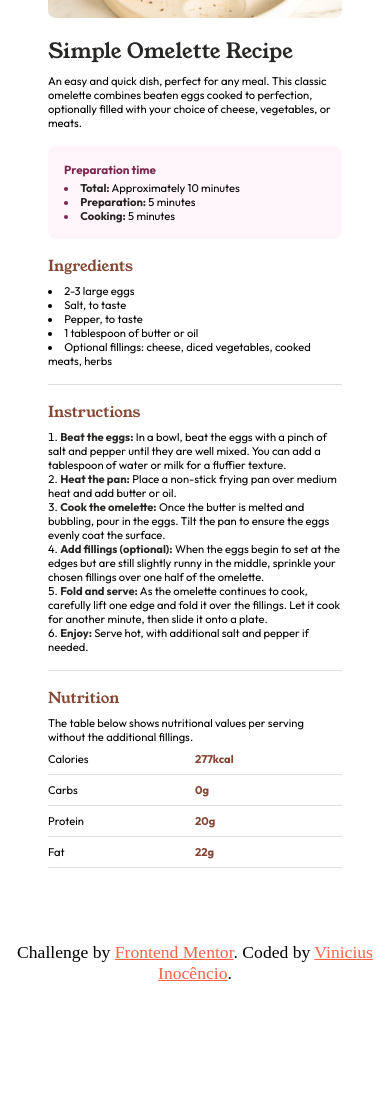
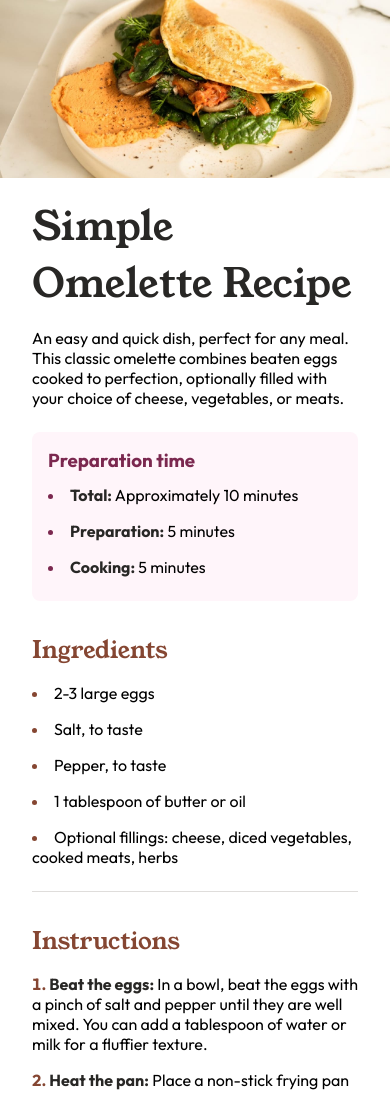
Before and after one commit to inocenciooo/recipe-page-main, a plain HTML site: page index.html in a window 390 px wide. Shown: the top 1093 px of the page. Before the commit the page ends 1009 px from the top, so only its background shows below. Drawn offline with Linux system fonts and the light colour scheme.

Commit message:
finalização do layout, estilizações e responsividade

```diff
--- a/index.html
+++ b/index.html
@@ -1,22 +1,29 @@
 <!DOCTYPE html>
 <html lang="en">
-
   <head>
     <meta charset="UTF-8" />
     <meta name="viewport" content="width=device-width, initial-scale=1.0" />
 
-  <link rel="icon" type="image/png" sizes="32x32" href="./assets/images/favicon-32x32.png" />
-  <link rel="stylesheet" href="./src/reset-global.css">
+    <link
+      rel="icon"
+      type="image/png"
+      sizes="32x32"
+      href="./assets/images/favicon-32x32.png"
+    />
+    <link rel="stylesheet" href="./src/reset-global.css" />
     <link rel="stylesheet" href="./src/style.css" />
-  <link rel="stylesheet" href="./src/responsive.css">
+    <link rel="stylesheet" href="./src/responsive.css" />
 
-  <title>Recipe page | Vinicius Inocêncio </title>
+    <title>Recipe page | Vinicius Inocêncio</title>
   </head>
 
   <body>
     <main class="hero">
       <div class="image">
-      <img src="./assets/images/image-omelette.jpeg" alt="a simple omelette" />
+        <img
+          src="./assets/images/image-omelette.jpeg"
+          alt="a simple omelette"
+        />
       </div>
       <section class="food">
         <h1>Simple Omelette Recipe</h1>
@@ -52,29 +59,33 @@
         <div>
           <ol>
             <li>
-            <span>Beat the eggs:</span> In a bowl, beat the eggs with a pinch of salt and
-            pepper until they are well mixed. You can add a tablespoon of water
-            or milk for a fluffier texture.
+              <span>Beat the eggs:</span> In a bowl, beat the eggs with a pinch
+              of salt and pepper until they are well mixed. You can add a
+              tablespoon of water or milk for a fluffier texture.
             </li>
             <li>
-            <span>Heat the pan:</span> Place a non-stick frying pan over medium heat and add
-            butter or oil.
+              <span>Heat the pan:</span> Place a non-stick frying pan over
+              medium heat and add butter or oil.
             </li>
             <li>
-            <span>Cook the omelette:</span> Once the butter is melted and bubbling, pour in
-            the eggs. Tilt the pan to ensure the eggs evenly coat the surface.
+              <span>Cook the omelette:</span> Once the butter is melted and
+              bubbling, pour in the eggs. Tilt the pan to ensure the eggs evenly
+              coat the surface.
             </li>
             <li>
-            <span>Add fillings (optional):</span> When the eggs begin to set at the edges but
-            are still slightly runny in the middle, sprinkle your chosen
-            fillings over one half of the omelette.
+              <span>Add fillings (optional):</span> When the eggs begin to set
+              at the edges but are still slightly runny in the middle, sprinkle
+              your chosen fillings over one half of the omelette.
             </li>
             <li>
-            <span>Fold and serve:</span> As the omelette continues to cook, carefully lift
-            one edge and fold it over the fillings. Let it cook for another
-            minute, then slide it onto a plate.
+              <span>Fold and serve:</span> As the omelette continues to cook,
+              carefully lift one edge and fold it over the fillings. Let it cook
+              for another minute, then slide it onto a plate.
             </li>
-          <li><span>Enjoy:</span> Serve hot, with additional salt and pepper if needed.</li>
+            <li>
+              <span>Enjoy:</span> Serve hot, with additional salt and pepper if
+              needed.
+            </li>
           </ol>
         </div>
       </section>
@@ -103,9 +114,13 @@
       </section>
     </main>
     <footer class="attribution">
-    Challenge by <a href="https://www.frontendmentor.io?ref=challenge" target="_blank">Frontend Mentor</a>.
-    Coded by <a href="https://www.github.com/inocenciooo">Vinicius Inocêncio</a>.
+      Challenge by
+      <a href="https://www.frontendmentor.io?ref=challenge" target="_blank"
+        >Frontend Mentor</a
+      >. Coded by
+      <a href="https://www.github.com/inocenciooo" target="_blank"
+        >Vinicius Inocêncio</a
+      >.
     </footer>
   </body>
-
 </html>
--- a/src/reset-global.css
+++ b/src/reset-global.css
@@ -6,14 +6,10 @@
 }
 html {
   background-color: var(--Stone100);
-  height: 100vh;
 }
 body {
-  background-color: var(--Stone100);
   height: 100vh;
-  font-size: 62.5%;
-  display: flex;
-  flex-direction: column;
-  justify-content: center;
-  align-items: center;
+  display: grid;
+  grid-template-areas: "." "hero" "footer";
+  grid-template-rows: 3vh 1fr 7vh;
 }
--- a/src/responsive.css
+++ b/src/responsive.css
@@ -1,9 +1,22 @@
-@media (max-width: 900px){
-    .hero{
-        width: 100vw;
-        padding: 3rem;
-    }
-    html, body{
-        background-color: #fff;
-    }
+@media (max-width: 900px) {
+  .hero {
+    width: 100vw;
+    padding: 0;
+    margin: 0;
+  }
+  html {
+    background-color: #fff;
+  }
+  body {
+    grid-template-rows: 0 1fr 5vh;
+  }
+  .hero img {
+    padding: 0;
+    margin: 0;
+    border-radius: 0;
+  }
+
+  .hero section {
+    margin: 1rem 2rem;
+  }
 }
--- a/src/style.css
+++ b/src/style.css
@@ -25,7 +25,7 @@ h2 {
 h1 {
   color: #282725;
   font-family: "Young Serif";
-  font-size: 1.3rem;
+  font-size: 2.5rem;
   font-weight: lighter;
 }
 h3,
@@ -49,12 +49,14 @@ span {
   color: #282725;
 }
 .hero {
-  width: 30rem;
+  width: 40rem;
   background-color: #fff;
   padding: 2rem;
   border-radius: 1rem;
   display: flex;
   flex-direction: column;
+  grid-area: hero;
+  margin: 0 auto;
 }
 
 .hero .prepation {
@@ -77,8 +79,13 @@ span {
 }
 .hero .prepation ul li::marker {
   color: var(--Rose800);
+  font-weight: bold;
 }
-
+.hero section > ul li::marker,
+ol li::marker {
+  color: var(--Brown800);
+  font-weight: bold;
+}
 .hero .nutrition div {
   border-bottom: 1px solid hsla(30, 10%, 34%, 20%);
   display: grid;
@@ -99,15 +106,18 @@ span {
 .hero ul > li,
 ol > li,
 .hero .nutrition div > p {
-  font-size: 0.7rem;
+  font-size: 1rem;
+  padding: 0.5rem 0;
 }
 
 .attribution {
-  font-size: 1.1rem;
+  font-size: 1rem;
   text-align: center;
   padding: 3vh 0;
+  grid-area: footer;
+  font-family: outfit;
 }
 .attribution a {
-  font-size: 1.1rem;
-  color: tomato;
+  font-size: 1rem;
+  color: var(--Brown800);
 }
```
Also changed, not shown: assets/images-preview/Macbook-Air-1559x1783.png (added), assets/images-preview/iPhone-14-Pro-393x1904.png (added), 1 other file. Lines whose indentation alone changed are shown as unchanged.
